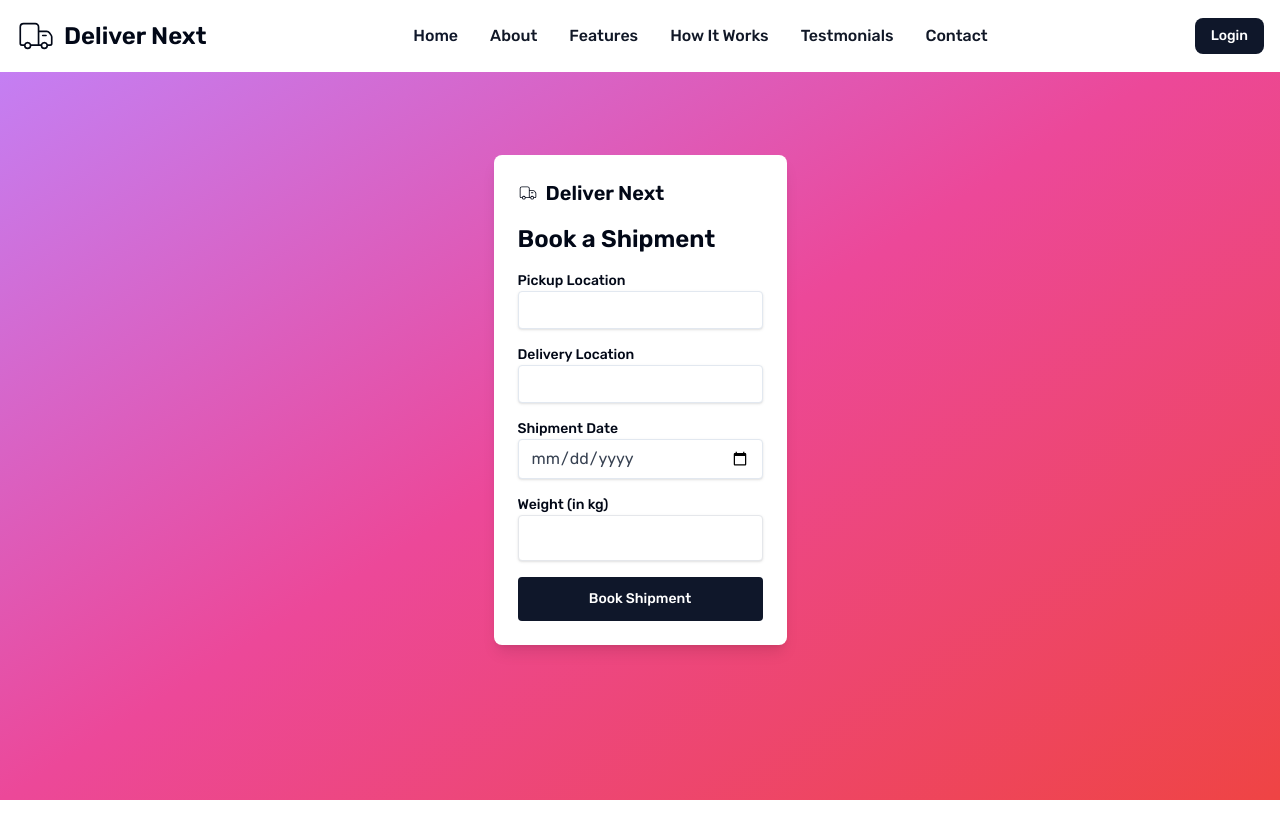
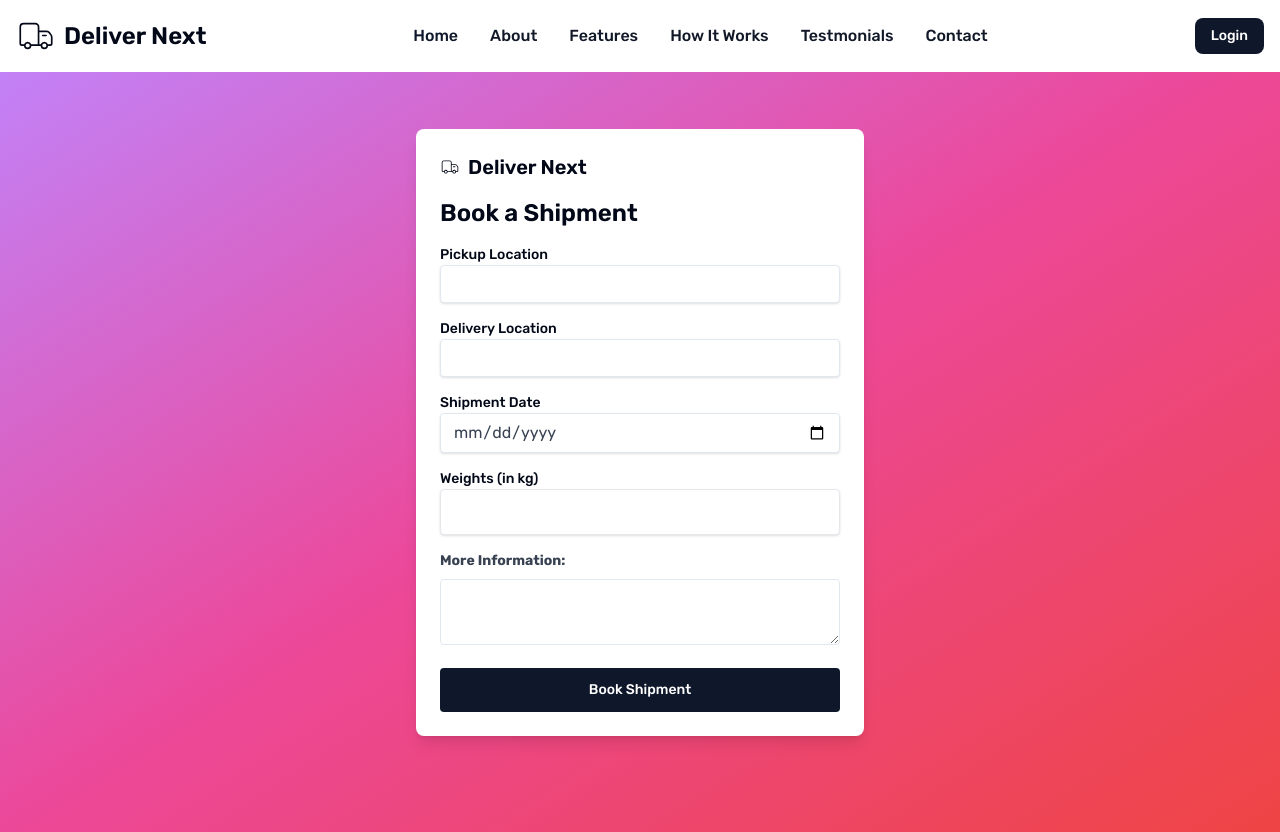
Before and after one commit to mutebinuhu/delivernext, a Next.js app: page /book in a window 1280 px wide. Before the commit the page ends 800 px from the top, so only its background shows below. Built offline with nearby package versions, Linux system fonts and the light colour scheme.

Commit message:
chore: add a few enhancements

```diff
--- a/app/book/page.js
+++ b/app/book/page.js
@@ -3,8 +3,10 @@ import ShipmentBooking from '../components/ShipmentBooking';
 
 const Page = () => {
     return (
-        <div className='bg-gradient-to-br w-full from-purple-400 via-pink-500 to-red-500 min-h-screen flex items-center justify-center'>
-            <ShipmentBooking/>
+        <div className='bg-gradient-to-br w-full from-purple-400 via-pink-500 to-red-500 '>
+           <div className='mx-8 mt-8'>
+           <ShipmentBooking/>
+           </div>
         </div>
     );
 }
--- a/app/components/ShipmentBooking.js
+++ b/app/components/ShipmentBooking.js
@@ -56,7 +56,7 @@ const ShipmentBooking = ({showPage}) => {
 
         return (
 
-            <div className="flex justify-center items-center min-h-screen ">
+            <div className="flex justify-center w-1/2 w-full mx:4 items-center min-h-screen ">
                 <motion.div
                     initial={{ scale: 0 }}
                     animate={{ scale: 1 }}
@@ -124,7 +124,7 @@ const ShipmentBooking = ({showPage}) => {
                         </div>
                         <div className="mb-4">
                             <label htmlFor="weight" className="block text-sm font-medium">
-                                Weight (in kg)
+                                Weights (in kg)
                             </label>
                             <input
                                 type="number"
@@ -137,6 +137,18 @@ const ShipmentBooking = ({showPage}) => {
                             {errors.weight && (
                                 <p className="text-red-500 text-xs mt-1">{errors.weight}</p>
                             )}
+                        </div>
+                        <div className="mb-4">
+                            <label className="block text-gray-700 text-sm font-bold mb-2" htmlFor="moreInformation">
+                                More Information:
+                            </label>
+                            <textarea
+                                className="w-full border rounded py-2 px-3"
+                                id="moreInformation"
+                                name="moreInformation"
+                                value={""}
+                                onChange={""}
+                            />
                         </div>
                         <button
                             type="submit"
--- a/app/components/ShipmentForm.js
+++ b/app/components/ShipmentForm.js
@@ -280,7 +280,7 @@ const ShipmentForm = () => {
                 </div>
                 <div className="mb-4">
                     <label className="block text-gray-700 text-sm font-bold mb-2" htmlFor="cargoType">
-                        Weight:
+                        Weight (kg):
                     </label>
                     <input
                         className="w-full border rounded p-4 sm:p-3 "
--- a/components/PlatFormListCard.js
+++ b/components/PlatFormListCard.js
@@ -26,7 +26,7 @@ const PlatFormListCard = ({ imageSrc, showBookingForm, description, ctaText, cta
                 <div className="font-bold text-xl mb-2">{title}</div>
                 <p className="text-gray-700 text-base my-1">{description}</p>
                 <p className='font-bold py-2'>From <span>{currencey}</span> <span> {price}</span></p>
-                <p className=''><span className='bg-orange-300 py-0.5 px-0.5 rounded-lg text-sm font-bold'>{deliveriesCount} </span>+Success Shipments  </p>
+                <p className=''><span className='bg-primary text-white py-0.5 px-0.5 rounded-lg text-sm font-bold'>{deliveriesCount} </span>+Success Shipments  </p>
             </div>
             <div className="mx-2 md:flex justify-between sm:space-x-2 mt-4 ">
 
```
